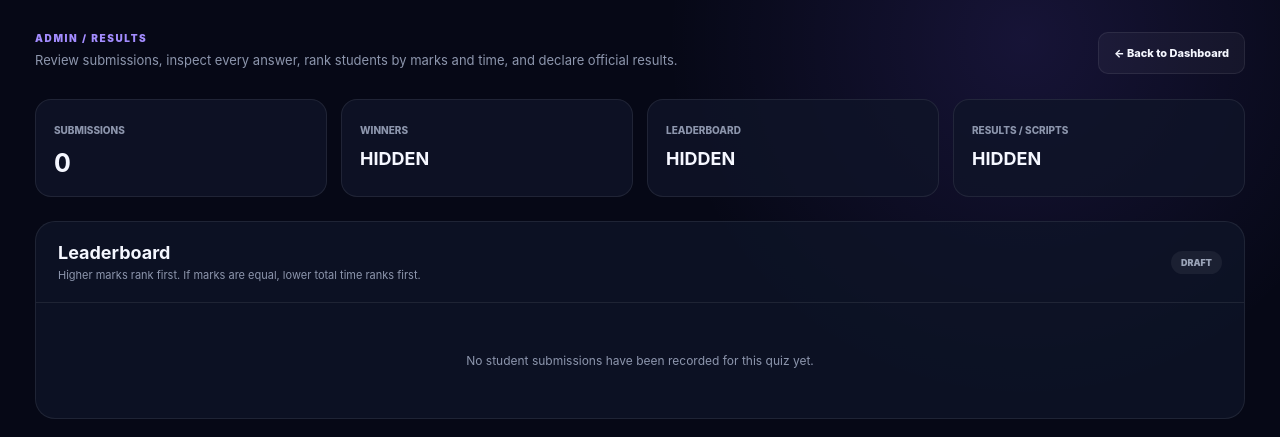
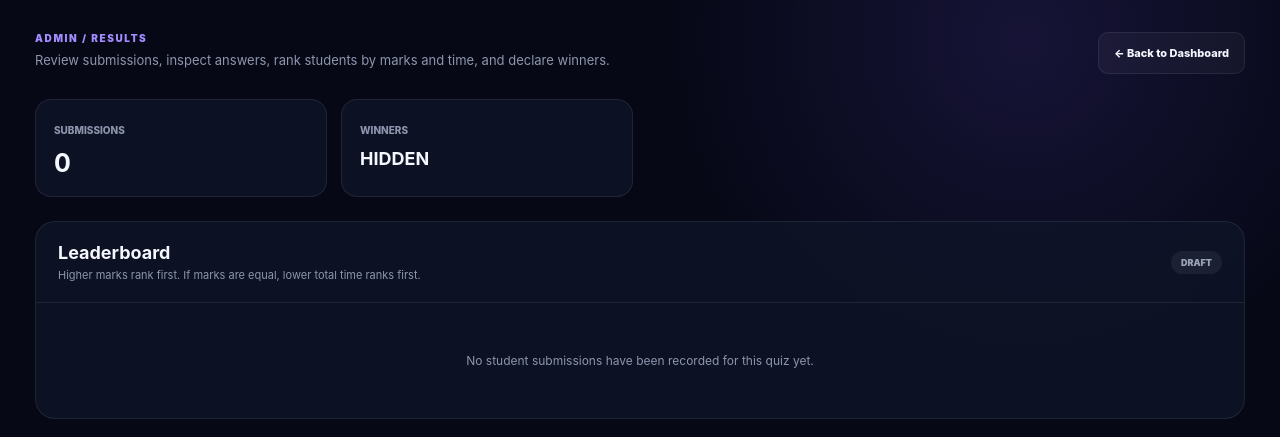
Before and after one commit to 24A31A04G1/quiz1, a Flask app: template templates/admin_results.html in a window 1280 px wide. Shown: the top 437 px of the page. Run offline with Flask 3, Linux system fonts and the light colour scheme; the template is opened without the code that fills it, so the values that code supplies are empty.

Commit message:
Update admin_results.html

```diff
--- a/templates/admin_results.html
+++ b/templates/admin_results.html
@@ -1,3 +1,4 @@
+
 <!DOCTYPE html>
 <html lang="en">
 <head>
@@ -23,7 +24,7 @@ a{text-decoration:none;color:inherit}button{font:inherit}
 .score{font-weight:900;color:white}.time{font-variant-numeric:tabular-nums;color:#bfb4ff;font-weight:800}
 .select-box{width:17px;height:17px;accent-color:var(--primary);cursor:pointer}
 .bottom{display:flex;align-items:center;justify-content:space-between;gap:15px;padding:18px 22px}.actions{flex:1}.selected-count{color:var(--muted);font-size:11px}
-.primary{height:44px;padding:0 18px;border:0;border-radius:11px;color:white;background:linear-gradient(135deg,#7c5cff,#6746e8);font-size:11px;font-weight:900;cursor:pointer}.primary:disabled{opacity:.45;cursor:not-allowed}.actions{display:flex;align-items:center;justify-content:flex-end;gap:9px;flex-wrap:wrap}.actions form{display:inline-flex}.secondary-action{background:linear-gradient(135deg,#2563eb,#3b82f6)}.results-action{background:linear-gradient(135deg,#059669,#10b981)}.undeclare-action{background:linear-gradient(135deg,#b4233c,#e0475d)}
+.primary{height:44px;padding:0 18px;border:0;border-radius:11px;color:white;background:linear-gradient(135deg,#7c5cff,#6746e8);font-size:11px;font-weight:900;cursor:pointer}.primary:disabled{opacity:.45;cursor:not-allowed}.actions{display:flex;align-items:center;justify-content:flex-end;gap:9px;flex-wrap:wrap}.actions form{display:inline-flex}.undeclare-action{background:linear-gradient(135deg,#b4233c,#e0475d)}
 .danger{height:42px;padding:0 15px;border:1px solid rgba(255,96,119,.2);border-radius:10px;color:#ff91a2;background:rgba(255,96,119,.06);font-size:10px;font-weight:800;cursor:pointer}
 .winners{margin-top:24px}.winner-card{padding:18px 20px;border:1px solid rgba(255,200,87,.12);border-radius:16px;background:rgba(255,200,87,.04);margin-bottom:10px;display:flex;align-items:center;justify-content:space-between;gap:15px}.winner-rank{color:#ffd66f;font-weight:900}.winner-name{font-weight:800}.winner-meta{color:var(--muted);font-size:10px;margin-top:4px}.winner-score{font-weight:900}.empty{padding:50px;text-align:center;color:var(--muted);font-size:12px}
 .view-btn{display:inline-flex;align-items:center;justify-content:center;min-width:92px;height:34px;padding:0 11px;border:1px solid rgba(124,92,255,.25);border-radius:9px;color:#c5baff;background:rgba(124,92,255,.08);font-size:9px;font-weight:900;transition:.2s}.view-btn:hover{color:#fff;background:rgba(124,92,255,.18);border-color:rgba(124,92,255,.5)}@media(max-width:800px){.main{padding:22px 15px 50px}.summary{grid-template-columns:repeat(2,1fr)}.flow{grid-template-columns:1fr}.top{flex-direction:column}.back{width:100%;justify-content:center}.bottom{flex-direction:column;align-items:stretch}.actions{flex-direction:column;align-items:stretch}.primary{width:100%}}
@@ -36,7 +37,7 @@ a{text-decoration:none;color:inherit}button{font:inherit}
         <div>
             <div class="eyebrow">ADMIN / RESULTS</div>
             <h1>{{ quiz.title }}</h1>
-            <p>Review submissions, inspect every answer, rank students by marks and time, and declare official results.</p>
+            <p>Review submissions, inspect answers, rank students by marks and time, and declare winners.</p>
         </div>
         <a href="{{ url_for('admin_dashboard') }}" class="back">← Back to Dashboard</a>
     </header>
@@ -50,8 +51,6 @@ a{text-decoration:none;color:inherit}button{font:inherit}
     <section class="summary">
         <div class="stat"><span>SUBMISSIONS</span><strong>{{ leaderboard|length }}</strong></div>
         <div class="stat"><span>WINNERS</span><strong style="font-size:18px">{{ 'VISIBLE' if quiz.winners_revealed else 'HIDDEN' }}</strong></div>
-        <div class="stat"><span>LEADERBOARD</span><strong style="font-size:18px">{{ 'VISIBLE' if quiz.leaderboard_revealed else 'HIDDEN' }}</strong></div>
-        <div class="stat"><span>RESULTS / SCRIPTS</span><strong style="font-size:18px">{{ 'VISIBLE' if quiz.results_revealed else 'HIDDEN' }}</strong></div>
     </section>
 
     <section class="panel">
@@ -151,50 +150,6 @@ a{text-decoration:none;color:inherit}button{font:inherit}
                 </button>
                 {% endif %}
 
-                {% if quiz.leaderboard_revealed %}
-                <form
-                    method="POST"
-                    action="{{ url_for('undeclare_quiz_leaderboard', quiz_id=quiz.id) }}"
-                    onsubmit="return confirm('Undeclare the leaderboard? It will be hidden from all students.');"
-                >
-                    <button class="primary undeclare-action" type="submit">
-                        UNDECLARE LEADERBOARD
-                    </button>
-                </form>
-                {% else %}
-                <form
-                    method="POST"
-                    action="{{ url_for('declare_quiz_leaderboard', quiz_id=quiz.id) }}"
-                    onsubmit="return confirm('Declare the leaderboard for ALL students?');"
-                >
-                    <button class="primary secondary-action" type="submit">
-                        DECLARE LEADERBOARD
-                    </button>
-                </form>
-                {% endif %}
-
-                {% if quiz.results_revealed %}
-                <form
-                    method="POST"
-                    action="{{ url_for('undeclare_quiz_results', quiz_id=quiz.id) }}"
-                    onsubmit="return confirm('Undeclare individual results/scripts? Students will no longer see their results.');"
-                >
-                    <button class="primary undeclare-action" type="submit">
-                        UNDECLARE RESULTS
-                    </button>
-                </form>
-                {% else %}
-                <form
-                    method="POST"
-                    action="{{ url_for('declare_quiz_results', quiz_id=quiz.id) }}"
-                    onsubmit="return confirm('Declare individual results/scripts for ALL students?');"
-                >
-                    <button class="primary results-action" type="submit">
-                        DECLARE RESULTS
-                    </button>
-                </form>
-                {% endif %}
-
             </div>
         </div>
         {% else %}
@@ -206,7 +161,7 @@ a{text-decoration:none;color:inherit}button{font:inherit}
     <section class="winners">
         <div class="panel">
             <div class="panel-head">
-                <div><h2>Declared Winners</h2><p>Students currently stored in the winners table. Winners and leaderboard are public only after their declaration.</p></div>
+                <div><h2>Declared Winners</h2><p>Students currently stored in the winners table.</p></div>
                 {% if quiz.winners_revealed %}
                 <form method="POST" action="{{ url_for('undeclare_quiz_winners', quiz_id=quiz.id) }}" onsubmit="return confirm('Undeclare the winners and remove the current winners list?');">
                     <button class="danger" type="submit">UNDECLARE WINNERS</button>
```
